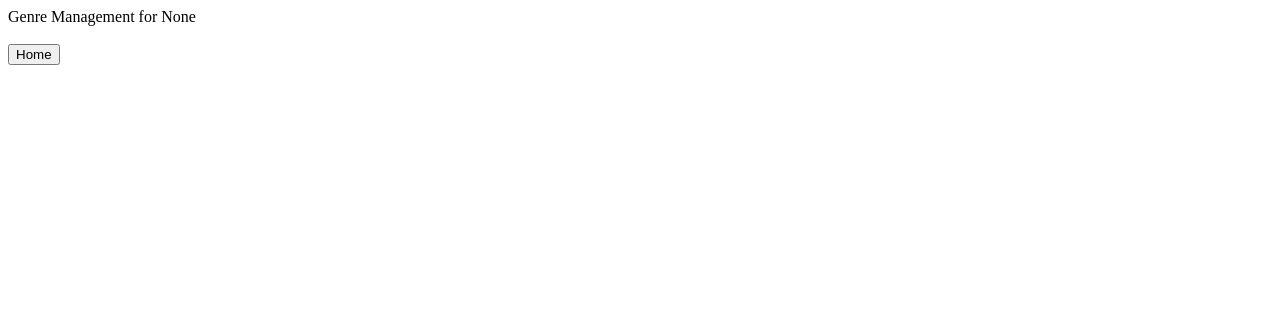
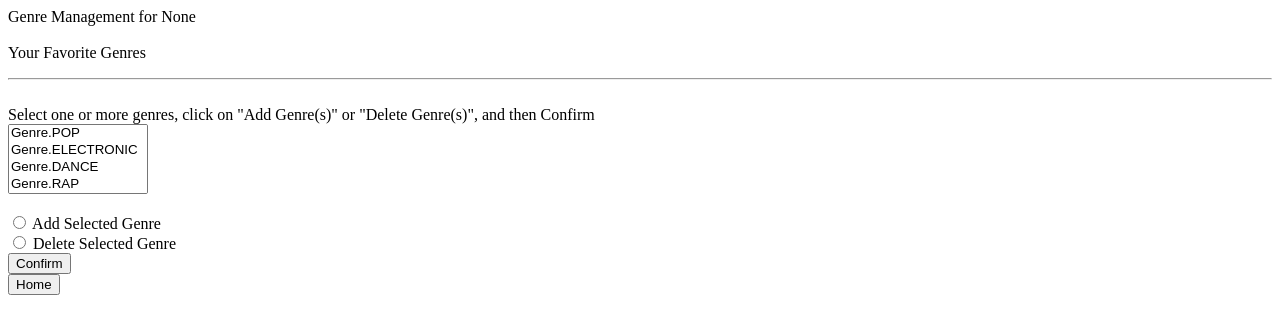
Before and after one commit to georgekouts108/soen357-chromatic, a Flask app: page /manage_genres in a window 1280 px wide. Shown: the top 334 px of the page. Run offline with Flask 2, Linux system fonts and the light colour scheme; parts of the project's set-up code (start-up, migrations or seed data) failed here and were passed over.

Commit message:
#8 allowed users to manage genres

```diff
--- a/app.py
+++ b/app.py
@@ -1,3 +1,4 @@
+from tkinter import CURRENT
 from flask import Flask, render_template, url_for, request, redirect
 from csv import reader, writer
 import sys
@@ -5,9 +6,9 @@ import os
 from User import User, setLatestNumberOfUsersAndIDs, getUserCount
 from Genre import Genre
 from appLoading import loadAllUsers
-from forms import HomePageButtons, LoginForm, RegisterForm, LoginButton, RegisterButton, HomeButton
+from forms import GenreManageControls, HomePageButtons, LoginForm, RegisterForm, LoginButton, RegisterButton, GenreManageControls
 from registerAndLogin import verifyCredentials, usernameIsOK, emailIsOK, findActiveUser
-from csvEditing import toggleUserLoginState
+from csvEditing import toggleUserLoginState, retrieveFavGenres
 
 
 app = Flask(__name__)
@@ -20,6 +21,16 @@ ALL_USER_OBJECTS = []
 def updateAllUserObjects():
     global ALL_USER_OBJECTS
     ALL_USER_OBJECTS = loadAllUsers()
+
+
+def findUserID(username):
+    id = 0
+    global ALL_USER_OBJECTS
+    for a in ALL_USER_OBJECTS:
+        if a.username == username:
+            id = a.id
+            break
+    return id
 
 
 def updateHPACount():
@@ -65,6 +76,10 @@ def createNewUser():
                 if (email_is_ok and usernameIsNew and passwordsMatch):
                     registeredUser = User(form.firstName.data, form.lastName.data, form.email.data, birth_month, birth_day, birth_year, form.location.data,
                                           form.favoriteGenres.data, form.username.data, form.password.data, 0, True, False)
+                    # may not need this
+                    global ALL_USER_OBJECTS
+                    ALL_USER_OBJECTS.append(registeredUser)
+                    # may not need this
                 else:
                     raise Exception()
             except Exception:
@@ -120,7 +135,36 @@ def main_page():
 
 @app.route('/manage_genres')
 def manageGenres():
-    return render_template("genreManage.html", USERNAME=CURRENT_USER, form2=HomeButton())
+    my_genres = retrieveFavGenres(CURRENT_USER)
+    return render_template("genreManage.html", USERNAME=CURRENT_USER, GENRES=my_genres, form2=GenreManageControls())
+
+
+@app.route('/addordelgenre', methods=['POST', 'GET'])
+def add_or_del_genre():
+
+    form2 = GenreManageControls()
+    currentUserID = int(findUserID(CURRENT_USER))
+
+    if request.method == 'POST':
+        addOrDel = request.form['addordel']
+        print("addOrDel == "+str(addOrDel))
+        try:
+            if (str(addOrDel) == 'add'):
+                if form2.favoriteGenres.data is not None:
+                    for i in form2.favoriteGenres.data:
+                        ALL_USER_OBJECTS[currentUserID - 1].addGenre(i)
+
+            elif (str(addOrDel) == 'del'):
+                if form2.favoriteGenres.data is not None:
+                    print("DEBUGGING 1 -- new_genre == " +
+                          str(form2.favoriteGenres.data))
+                    for i in form2.favoriteGenres.data:
+                        ALL_USER_OBJECTS[currentUserID - 1].deleteGenre(i)
+            else:
+                raise Exception()
+        except Exception():
+            return redirect(url_for('manageGenres'))
+    return redirect(url_for('manageGenres'))
 
 
 if __name__ == '__main__':
--- a/csvEditing.py
+++ b/csvEditing.py
@@ -3,6 +3,44 @@ import csv
 from operator import index
 import sys
 import os
+
+
+# def retrieveUserID(username):
+#     id = 0
+#     g = open('databases/userGeneralInfo.csv', 'r')
+#     csv_reader1 = reader(g)
+#     general_info_rows = list(csv_reader1)
+#     g.close()
+#     for general in general_info_rows:
+#         if (general[10] == username):
+#             id = general[0]
+#             break
+#     return id
+
+
+def retrieveFavGenres(username):
+    currentUserID = 0
+    my_genres = []
+    g = open('databases/userGeneralInfo.csv', 'r')
+    csv_reader1 = reader(g)
+    general_info_rows = list(csv_reader1)
+    g.close()
+    for general in general_info_rows:
+        if (general[10] == username):
+            currentUserID = general[0]
+            break
+
+    f = open('databases/userFavGenres.csv', 'r')
+    csv_reader2 = reader(f)
+    favorite_genres_rows = list(csv_reader2)
+    f.close()
+
+    for genre in favorite_genres_rows:
+        if genre[0] == currentUserID:
+            my_genres = genre[1::]
+            break
+
+    return my_genres
 
 
 def updateGenres(userID, newGenreArray):
@@ -15,7 +53,7 @@ def updateGenres(userID, newGenreArray):
     for genre in newGenreArray:
         editedEntry.append(genre)
 
-    favorite_genres_rows[userID] = editedEntry
+    favorite_genres_rows[int(userID)] = editedEntry
 
     newList = open('databases/userFavGenres.csv', 'w', newline='')
     csv_writer = writer(newList)
--- a/forms.py
+++ b/forms.py
@@ -5,18 +5,18 @@ from wtforms.validators import Email, DataRequired, EqualTo, Length
 from Genre import Genre
 from registerAndLogin import usernameIsOK, verifyCredentials
 genres = [
-    ('pop', Genre.POP), ('electronic',
-                         Genre.ELECTRONIC), ('dance', Genre.DANCE), ('rap', Genre.RAP),
-    ('hiphop', Genre.HIPHOP), ('rock', Genre.ROCK), ('metal',
-                                                     Genre.METAL), ('soul', Genre.SOUL),
-    ('jazz', Genre.JAZZ), ('disco', Genre.DISCO), ('funk',
-                                                   Genre.FUNK), ('classical', Genre.CLASSICAL),
-    ('soundtrack', Genre.SOUNDTRACK), ('world',
-                                       Genre.WORLD), ('folk', Genre.FOLK), ('indie', Genre.INDIE),
-    ('broadway', Genre.BROADWAY), ('theater', Genre.BROADWAY), ('musical',
-                                                                Genre.MUSICAL), ('vintage', Genre.VINTAGE),
-    ('ballad', Genre.BALLAD), ('meditation',
-                               Genre.MEDITATION), ('faith', Genre.FAITH)
+    ('POP', Genre.POP), ('ELECTRONIC',
+                         Genre.ELECTRONIC), ('DANCE', Genre.DANCE), ('RAP', Genre.RAP),
+    ('HIPHOP', Genre.HIPHOP), ('ROCK', Genre.ROCK), ('METAL',
+                                                     Genre.METAL), ('SOUL', Genre.SOUL),
+    ('JAZZ', Genre.JAZZ), ('DISCO', Genre.DISCO), ('FUNK',
+                                                   Genre.FUNK), ('CLASSICAL', Genre.CLASSICAL),
+    ('SOUNDTRACK', Genre.SOUNDTRACK), ('WORLD',
+                                       Genre.WORLD), ('FOLK', Genre.FOLK), ('INDIE', Genre.INDIE),
+    ('BROADWAY', Genre.BROADWAY), ('THEATER', Genre.BROADWAY), ('MUSICAL',
+                                                                Genre.MUSICAL), ('VINTAGE', Genre.VINTAGE),
+    ('BALLAD', Genre.BALLAD), ('MEDITATION',
+                               Genre.MEDITATION), ('FAITH', Genre.FAITH)
 ]
 
 
@@ -64,5 +64,7 @@ class LoginButton(FlaskForm):
     login = SubmitField('Login to Existing Account')
 
 
-class HomeButton(FlaskForm):
+class GenreManageControls(FlaskForm):
+    favoriteGenres = SelectMultipleField(
+        'Select one or more genres, click on \"Add Genre(s)\" or \"Delete Genre(s)\", and then Confirm', choices=genres)
     home = SubmitField('Home')
--- a/templates/genreManage.html
+++ b/templates/genreManage.html
@@ -11,6 +11,26 @@
 <body>
     Genre Management for {{USERNAME}}
     <br><br>
+
+    <label>Your Favorite Genres</label>
+    <ul>
+        {% for genre in GENRES%}
+        <li>{{genre}}</li>
+        {% endfor %}
+    </ul>
+    <hr>
+    <br>
+
+    <form name="genre" method="POST" action="/addordelgenre">
+        {{form2.favoriteGenres.label(class='form-control-label')}}<br>
+        {{form2.favoriteGenres}}<br><br>
+
+        <input type="radio" name="addordel" id="add" value="add"> Add Selected Genre <br>
+        <input type="radio" name="addordel" id="del" value="del"> Delete Selected Genre <br>
+
+        <input type="submit" value="Confirm">
+    </form>
+
     <form action='/'>
         <div class="form-group">
             {{form2.home}}<br><br>
```
Also changed, not shown: User.py (+2 -8 lines).
